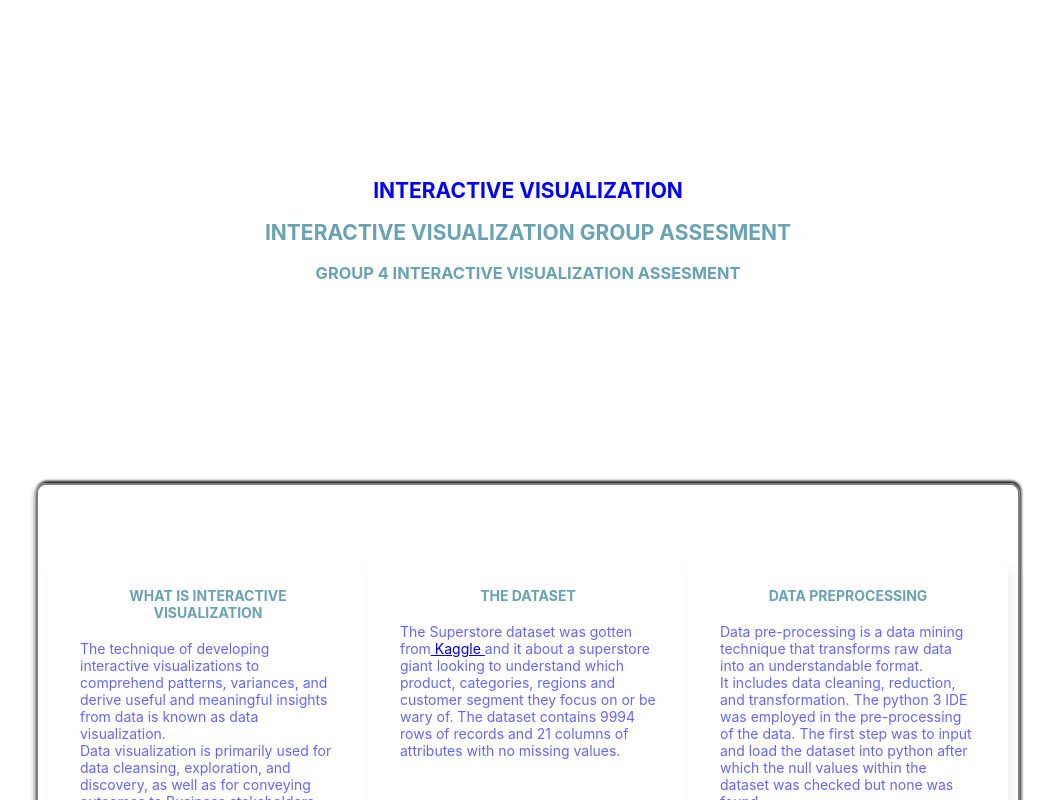
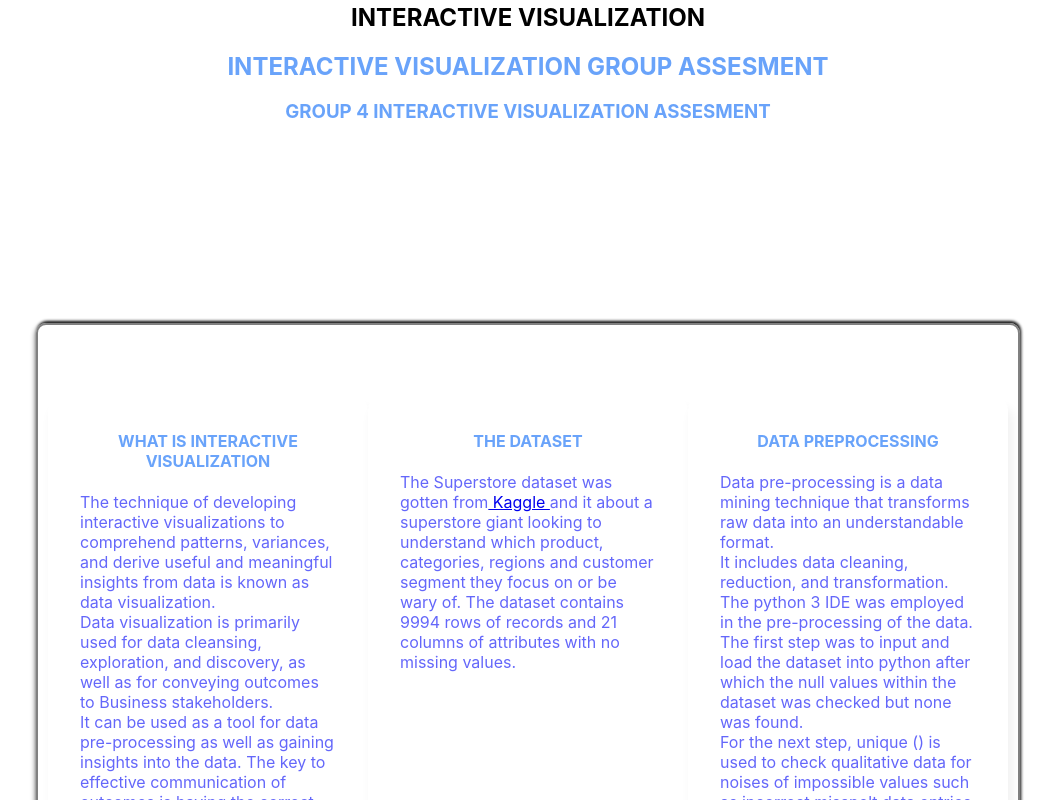
Before and after one commit to Sir-Newton/BBsTeams, a Next.js app in the folder BBsTeams/: page / in a window 1280 px wide. Shown: the top 800 px of the page, without its empty margins (112-1167 px from the left). Built offline with nearby package versions, Linux system fonts and the light colour scheme.

Commit message:
Update globals.css

```diff
--- a/BBsTeams/styles/globals.css
+++ b/BBsTeams/styles/globals.css
@@ -59,7 +59,7 @@ code {
     order: 2;
 }
  */
- @media only screen and (max-width: 1164px)
+/*  @media only screen and (max-width: 1164px) */
 .card {
     flex-wrap: wrap;
     justify-content: space-around;
@@ -111,7 +111,7 @@ code {
  }
 
 .sky {
- color: rgb(105, 163, 178);
+ color: rgb(105, 163, 250);
 }
 .chart-paragraph {
   color: rgb(128, 0, 128);
@@ -124,10 +124,10 @@ code {
     padding-right: 9rem;
     line-height: 25px;
 } */
-p {
+/* p {
     font-size: 14px;
     color: blue;
-}
+} */
 /* user agent stylesheet
 p {
     display: block;
```
